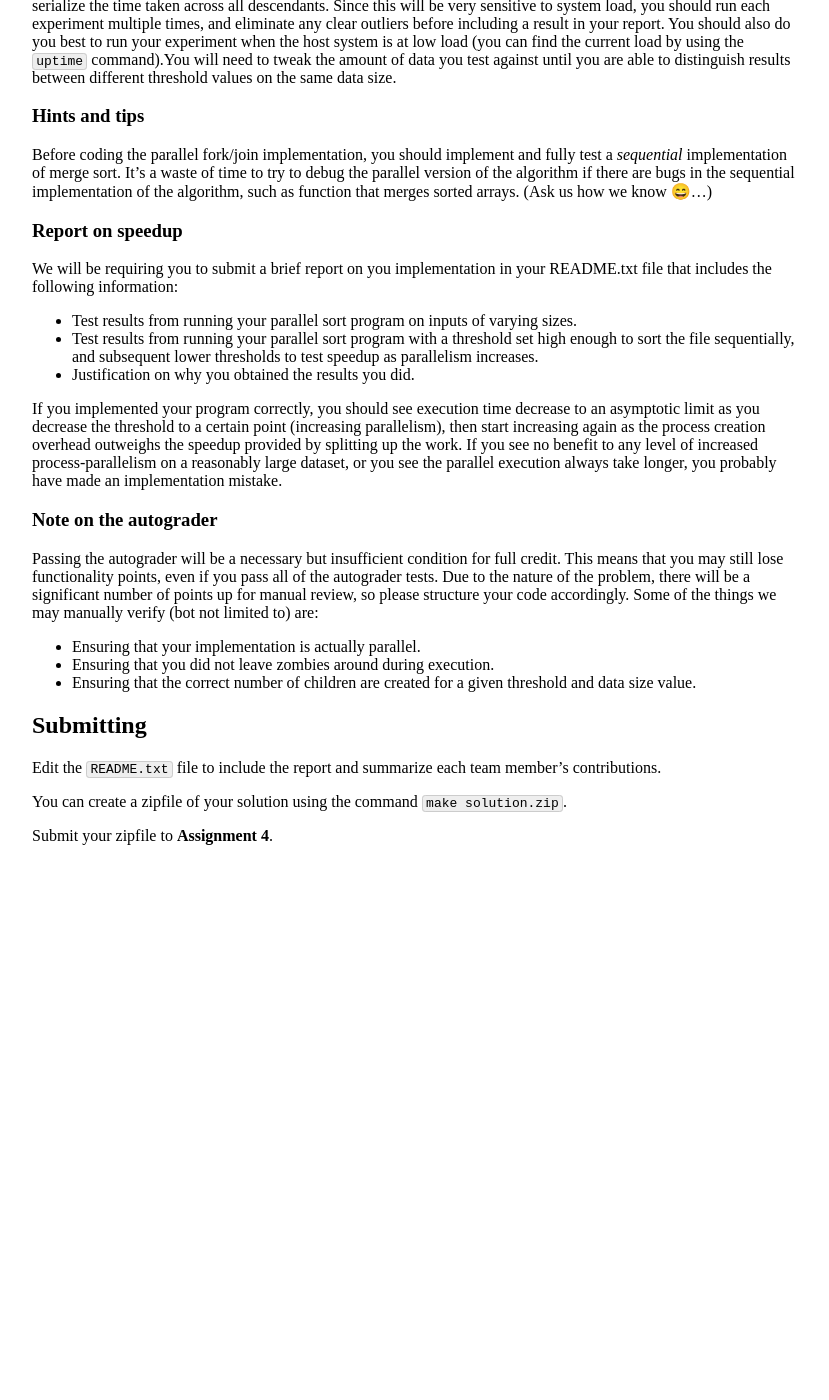
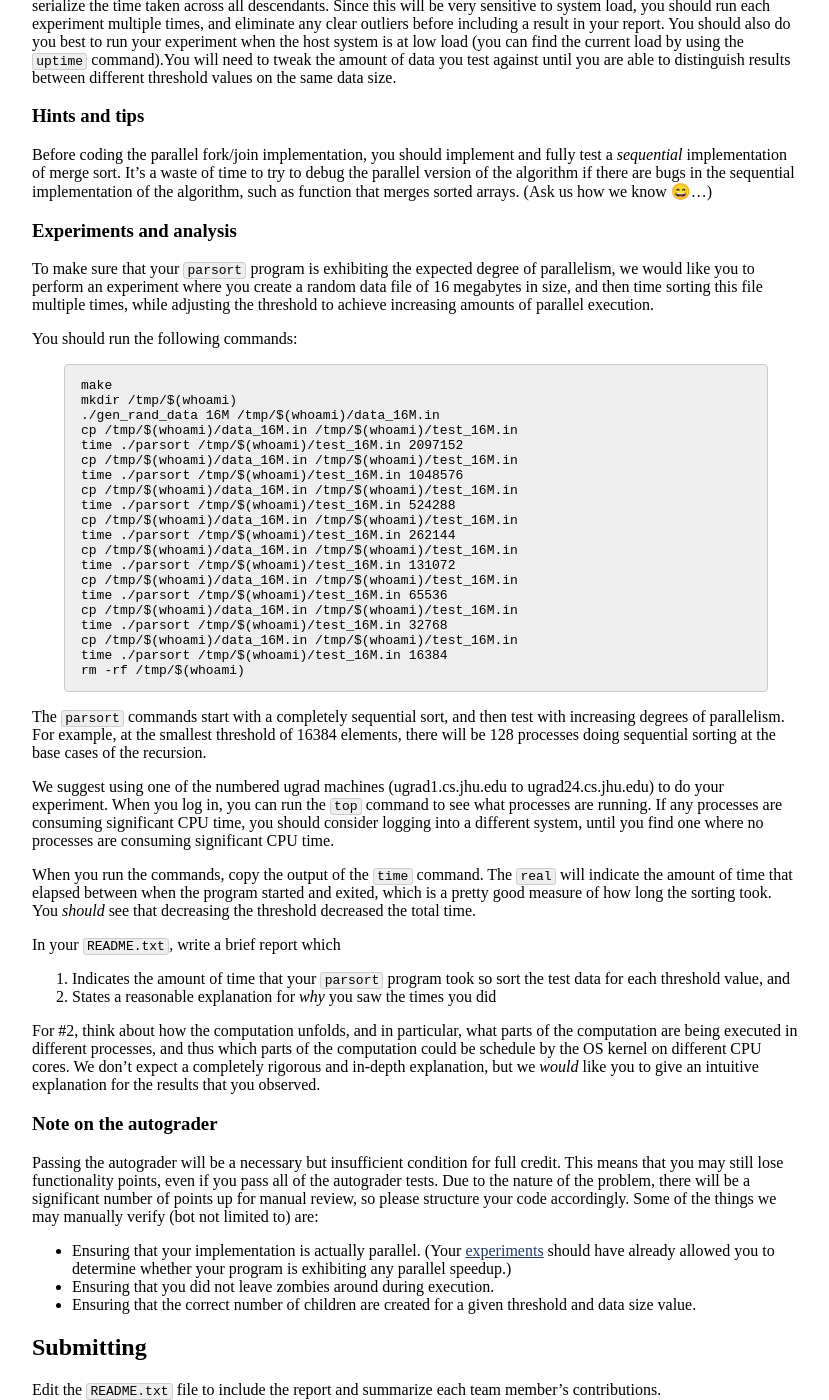
Before and after one commit to jhucsf/fall2022, a Jekyll site: the page built from assign/assign04.md, in a window 1280 px wide and 1400 px high, scrolled down 4554 px. Shown: the whole window, without its empty margins (224-1053 px from the left). Built offline with Jekyll 4.4.1, drawn with Linux system fonts in a browser that asks for light colours; before the commit the page ends 5431 px from its top, so only the background shows below that.

Commit message:
make the experiment a bit less open-ended?

````diff
--- a/assign/assign04.md
+++ b/assign/assign04.md
@@ -319,6 +319,7 @@ to try to debug the parallel version of the algorithm if there are bugs in the
 sequential implementation of the algorithm, such as function that merges
 sorted arrays. (Ask us how we know 😄...)
 
+<!--
 ### Report on speedup
 
 We will be requiring you to submit a brief report on you implementation in your README.txt
@@ -336,6 +337,73 @@ parallelism), then start increasing again as the process creation overhead outwe
 speedup provided by splitting up the work. If you see no benefit to any level of increased
 process-parallelism on a reasonably large dataset, or you see the parallel execution
 always take longer, you probably have made an implementation mistake.
+-->
+
+### Experiments and analysis
+
+To make sure that your `parsort` program is exhibiting the expected degree of
+parallelism, we would like you to perform an experiment where you create
+a random data file of 16 megabytes in size, and then time sorting this file
+multiple times, while adjusting the threshold to achieve increasing amounts
+of parallel execution.
+
+You should run the following commands:
+
+```
+make
+mkdir /tmp/$(whoami)
+./gen_rand_data 16M /tmp/$(whoami)/data_16M.in
+cp /tmp/$(whoami)/data_16M.in /tmp/$(whoami)/test_16M.in
+time ./parsort /tmp/$(whoami)/test_16M.in 2097152
+cp /tmp/$(whoami)/data_16M.in /tmp/$(whoami)/test_16M.in
+time ./parsort /tmp/$(whoami)/test_16M.in 1048576
+cp /tmp/$(whoami)/data_16M.in /tmp/$(whoami)/test_16M.in
+time ./parsort /tmp/$(whoami)/test_16M.in 524288
+cp /tmp/$(whoami)/data_16M.in /tmp/$(whoami)/test_16M.in
+time ./parsort /tmp/$(whoami)/test_16M.in 262144
+cp /tmp/$(whoami)/data_16M.in /tmp/$(whoami)/test_16M.in
+time ./parsort /tmp/$(whoami)/test_16M.in 131072
+cp /tmp/$(whoami)/data_16M.in /tmp/$(whoami)/test_16M.in
+time ./parsort /tmp/$(whoami)/test_16M.in 65536
+cp /tmp/$(whoami)/data_16M.in /tmp/$(whoami)/test_16M.in
+time ./parsort /tmp/$(whoami)/test_16M.in 32768
+cp /tmp/$(whoami)/data_16M.in /tmp/$(whoami)/test_16M.in
+time ./parsort /tmp/$(whoami)/test_16M.in 16384
+rm -rf /tmp/$(whoami)
+```
+
+The `parsort` commands start with a completely sequential sort,
+and then test with increasing degrees of parallelism.
+For example, at the smallest threshold of 16384 elements, there
+will be 128 processes doing sequential sorting at the
+base cases of the recursion.
+
+We suggest using one of the numbered ugrad machines (ugrad1.cs.jhu.edu
+to ugrad24.cs.jhu.edu) to do your experiment. When you log in, you can
+run the `top` command to see what processes are running. If any processes
+are consuming significant CPU time, you should consider logging into
+a different system, until you find one where no processes are consuming
+significant CPU time.
+
+When you run the commands, copy the output of the `time` command. The
+`real` will indicate the amount of time that elapsed between when
+the program started and exited, which is a pretty good measure of
+how long the sorting took.  You *should* see that decreasing the
+threshold decreased the total time.
+
+In your `README.txt`, write a brief report which
+
+1. Indicates the amount of time that your `parsort` program took
+   so sort the test data for each threshold value, and
+2. States a reasonable explanation for *why* you saw the times you did
+
+For \#2, think about how the computation unfolds, and in particular,
+what parts of the computation are being executed in different processes,
+and thus which parts of the computation could be schedule by the
+OS kernel on different CPU cores. We don't expect a completely
+rigorous and in-depth explanation, but we *would* like you to
+give an intuitive explanation for the results that you observed.
+
 
 ### Note on the autograder
 
@@ -345,7 +413,9 @@ autograder tests. Due to the nature of the problem, there will be a significant
 points up for manual review, so please structure your code accordingly. Some of the things
 we may manually verify (bot not limited to) are:
 
-* Ensuring that your implementation is actually parallel.
+* Ensuring that your implementation is actually parallel. (Your
+  [experiments](#experiments-and-analysis) should have already allowed you to
+  determine whether your program is exhibiting any parallel speedup.)
 * Ensuring that you did not leave zombies around during execution.
 * Ensuring that the correct number of children are created for a given threshold and data
   size value.
````
